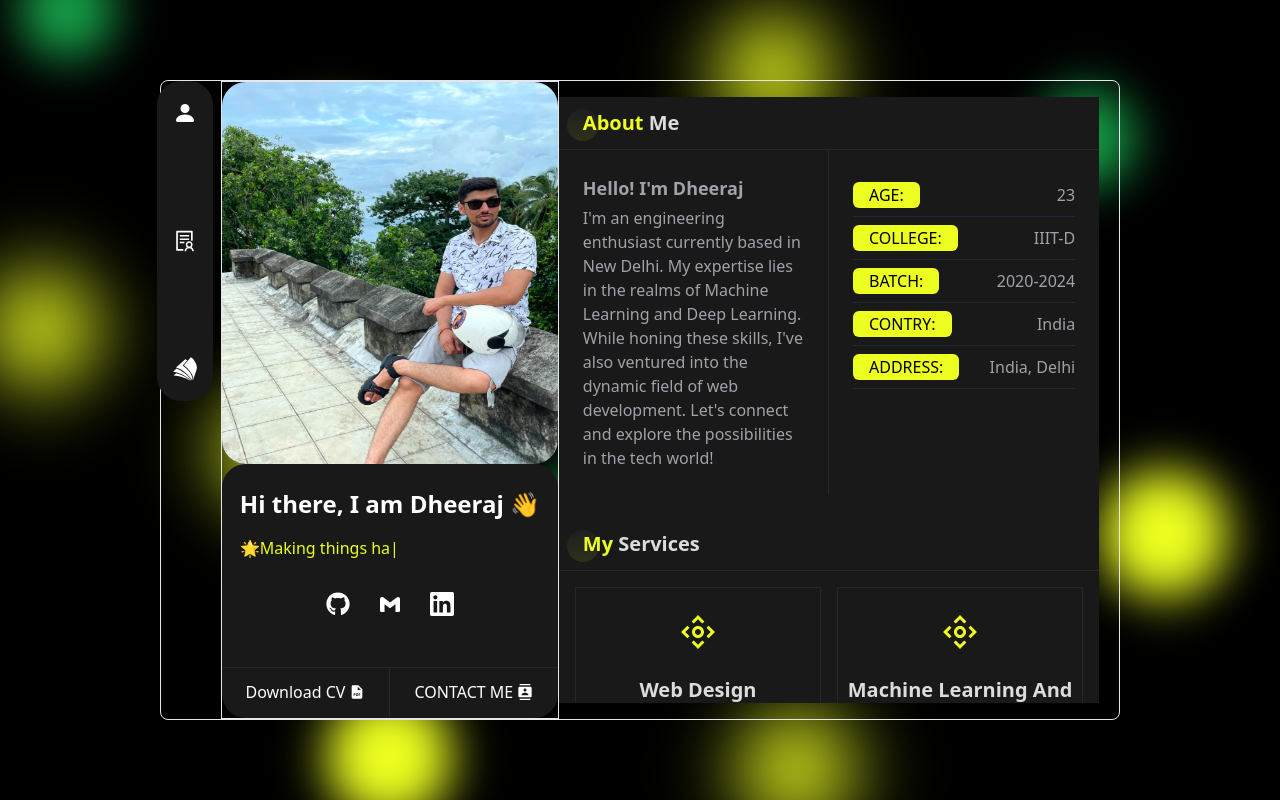
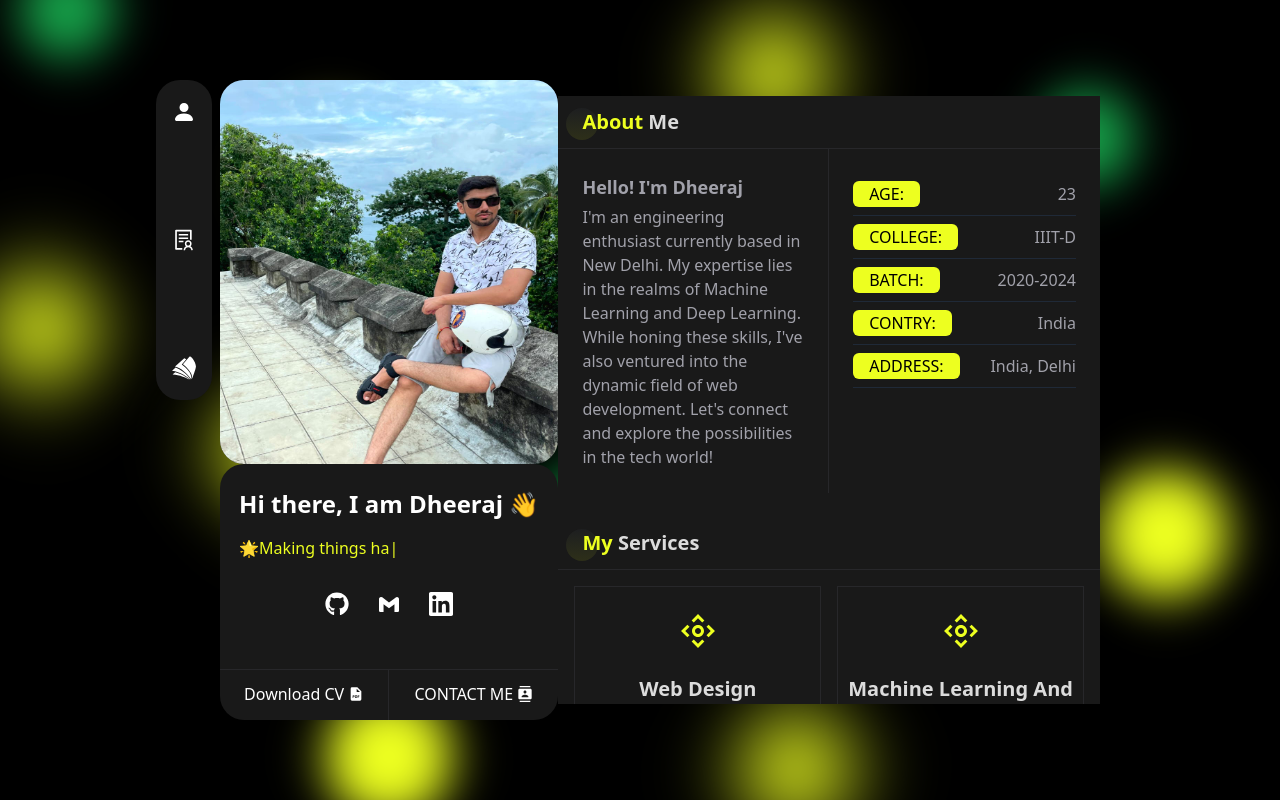
Before and after one commit to Dheeraj9811/Portfolio, a React (Vite) app: page / in a window 1280 px wide. Built offline with nearby package versions, Linux system fonts and the light colour scheme.

Commit message:
remove bug in UI

```diff
--- a/src/components/Home.jsx
+++ b/src/components/Home.jsx
@@ -36,7 +36,7 @@ const Home = () => {
   //   setActiveComponent(newlocation);
   // };
   return (
-    <div className=" border w-[75%] h-[80%] bg-transparent text-white rounded-lg z-50 md:flex flex-row relative ">
+    <div className="  w-[75%] h-[80%] bg-transparent text-white rounded-lg z-50 md:flex flex-row relative ">
       {/* nav bar */}
       <div className=" navbar  md:rotate-0 md:w-16 md:h-96 bg-transparent rounded-lg md:flex md:flex-col gap-3 px-1 -ml-2 mr-1 ">
         {/* home Icons */}
--- a/src/components/home/left.jsx
+++ b/src/components/home/left.jsx
@@ -15,7 +15,7 @@ import { MdContacts } from "react-icons/md";
 const texts = ["I am a developer", "Passionate about coding", "Building awesome websites"];
 const left = () => {
   return (
-    <div className=" border md:w-5/12 md:h-full ">
+    <div className="  md:w-5/12 md:h-full ">
         <div className=" w-full h-3/5 place-items-center bg-bodyColor overflow-hidden rounded-3xl">
             <img src={ProfilePic} alt="profile pic" className="w-full h-full scale-125   rounded-3xl shadow-lg border-2 border-gray-700"></img>
         </div>
```
Also changed, not shown: 1 other file (tests, documents, lock files or other folders).
